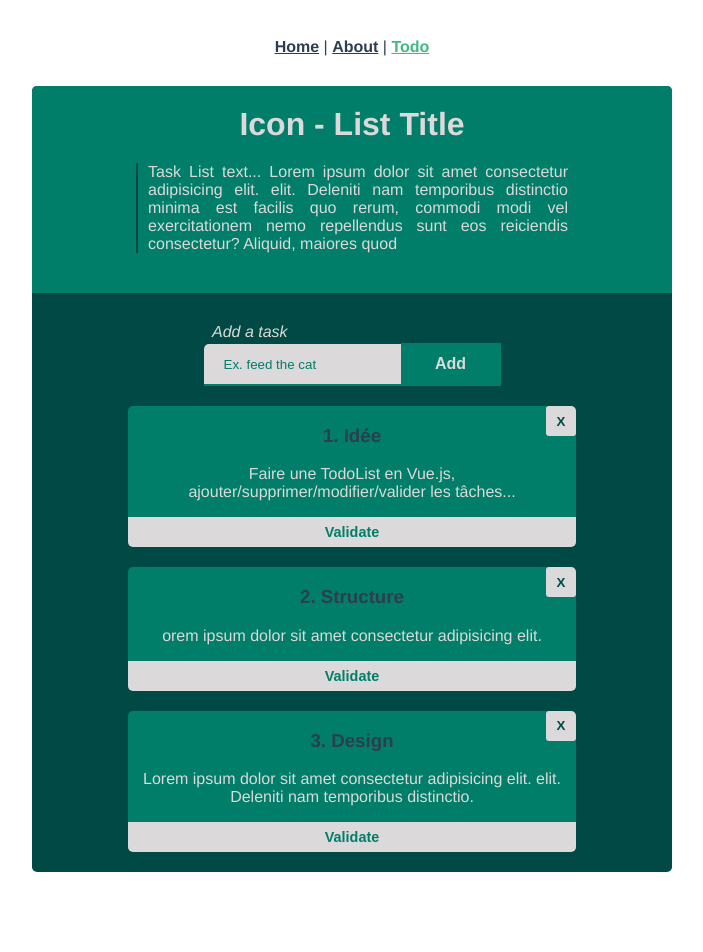
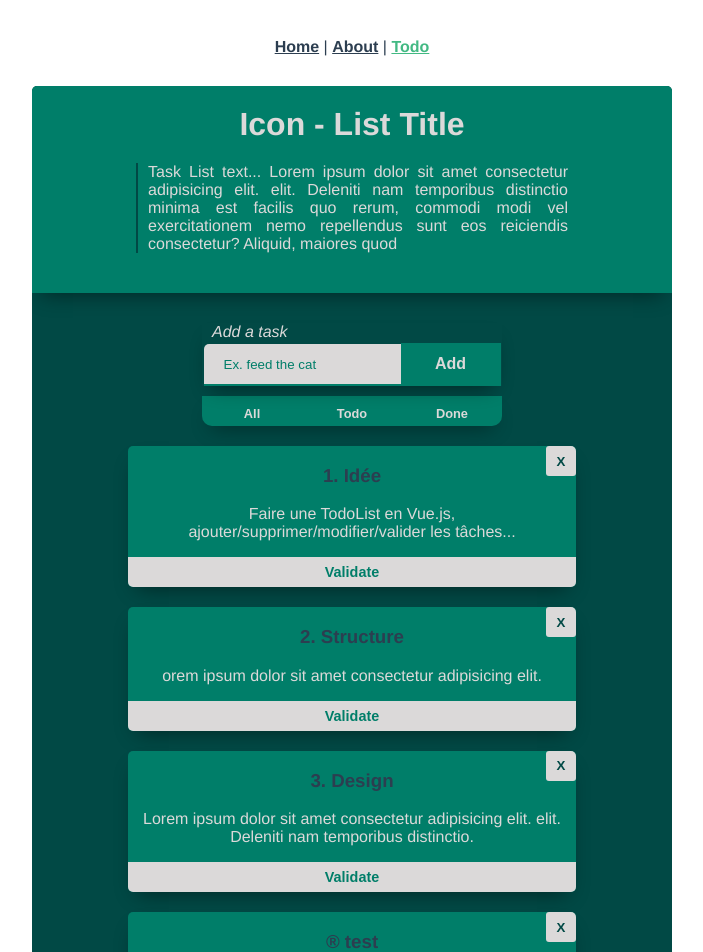
Before and after one commit to mlhoutel/TodoVue, a Vue app: page /#/todo in a window 1280 px wide. Shown: the top 952 px of the page, without its empty margins (288-991 px from the left). Before the commit the page ends 880 px from the top, so only its background shows below. Built offline with nearby package versions, Linux system fonts and the light colour scheme.

Commit message:
Functionnalities and buttons

```diff
--- a/src/components/TodoList.vue
+++ b/src/components/TodoList.vue
@@ -4,21 +4,49 @@
             <h1>{{ icon }} - {{ title }}</h1>
             <p>{{ message }}</p>
         </div>
-        <form v-on:submit.prevent="addNewTodo">
+        <form v-on:submit.prevent>
             <label for="new-todo">Add a task</label>
             <input
-                v-model="newTodoText"
+                v-model="todotitle"
                 id="new-todo"
                 placeholder="Ex. feed the cat"
             />
-            <button>Add</button>
+            <!-- prettier-ignore -->
+            <button v-on:click="add($event, todotitle, items); todotitle = ''">
+                Add
+            </button>
         </form>
+        <div class="selector">
+            <button
+                class="select-all"
+                :class="{ selected: AllSelected }"
+                v-on:click="selected = 0"
+            >
+                All
+            </button>
+            <button
+                class="select-todo"
+                :class="{ selected: TodoSelected }"
+                v-on:click="selected = 1"
+            >
+                Todo
+            </button>
+
+            <button
+                class="select-done"
+                :class="{ selected: DoneSelected }"
+                v-on:click="selected = 2"
+            >
+                Done
+            </button>
+        </div>
         <ul>
             <TodoListItem
-                v-for="(item, index) in items"
+                v-for="(item, index) in Items()"
                 :item="item"
                 :index="index"
                 :key="item.id"
+                :remove="SelfRemove"
             />
         </ul>
     </div>
@@ -28,6 +56,13 @@
 import { defineComponent } from 'vue'
 import TodoListItem from '@/components/TodoListItem.vue'
 
+interface Item {
+    id: Number
+    icon: String
+    title: String
+    message: String
+    done: Boolean
+}
 export default defineComponent({
     name: 'TodoList',
     components: {
@@ -38,9 +73,47 @@ export default defineComponent({
         icon: String,
         title: String,
         message: String,
+        selected: Number,
         items: {
             type: Array,
             default: () => [],
+        },
+        add: {
+            type: Function,
+            required: true,
+        },
+        remove: {
+            type: Function,
+            required: true,
+        },
+    },
+    methods: {
+        SelfRemove(event: Event, index: Number) {
+            this.remove(event, index, this.items)
+        },
+        AllSelected() {
+            console.log(this.selected)
+            let select: Boolean = this.selected == 0
+            return select
+        },
+        TodoSelected() {
+            return this.selected == 1
+        },
+        DoneSelected() {
+            return this.selected == 2
+        },
+        Items() {
+            let array = []
+            for (let item of this.items) {
+                let properties = []
+                let keys = Object.getOwnPropertyNames(item)
+
+                console.log(Object.values(keys))
+                for (let key of keys) {
+                }
+                array.push(item)
+            }
+            return array
         },
     },
 })
@@ -63,6 +136,10 @@ export default defineComponent({
     background-color: #007e69;
     padding: 20px;
     margin-bottom: 20px;
+
+    -webkit-box-shadow: 0px 10px 20px -9px rgba(0, 0, 0, 0.49);
+    -moz-box-shadow: 0px 10px 20px -9px rgba(0, 0, 0, 0.49);
+    box-shadow: 0px 10px 20px -9px rgba(0, 0, 0, 0.49);
 }
 .intro h1 {
     color: #dbd9d9;
@@ -81,11 +158,15 @@ export default defineComponent({
 form {
     position: relative;
     padding-top: 20px;
-    margin: 10px auto auto auto;
+    margin: 10px auto 10px auto;
     width: 300px;
     display: inline-block;
+
+    -webkit-box-shadow: 0px 10px 20px -9px rgba(0, 0, 0, 0.49);
+    -moz-box-shadow: 0px 10px 20px -9px rgba(0, 0, 0, 0.49);
+    box-shadow: 0px 10px 20px -9px rgba(0, 0, 0, 0.49);
 }
-label {
+form label {
     position: absolute;
     display: block;
     top: 0px;
@@ -94,7 +175,7 @@ label {
     color: #dbd9d9;
     font-style: italic;
 }
-input {
+form input {
     width: auto;
     height: 40px;
     background-color: #dbd9d9;
@@ -102,10 +183,10 @@ input {
     padding-left: 20px;
     border-radius: 5px 0px 0px 0px;
 }
-input::placeholder {
+form input::placeholder {
     color: #007e69;
 }
-button {
+form button {
     width: 100px;
     height: 43px;
     background-color: #007e69;
@@ -114,13 +195,46 @@ button {
     font-weight: bold;
 }
 
-input,
-button {
+form input,
+form button {
     border: none;
     border-bottom: 2px solid #007e69;
 }
-input:focus,
-button:focus {
+form input:focus,
+form button:focus {
     outline: none;
 }
+
+.selector {
+    overflow: hidden;
+    border-radius: 0px 0px 10px 10px;
+    width: 300px;
+    margin: auto;
+    height: 30px;
+    padding: 0px;
+
+    -webkit-box-shadow: 0px 10px 20px -9px rgba(0, 0, 0, 0.49);
+    -moz-box-shadow: 0px 10px 20px -9px rgba(0, 0, 0, 0.49);
+    box-shadow: 0px 10px 20px -9px rgba(0, 0, 0, 0.49);
+}
+.selector button {
+    display: inline-block;
+    width: 33.33%;
+    height: 30px;
+    border: none;
+    border-top: 5px solid #007e69;
+    background-color: #dbd9d9;
+    color: #007e69;
+    font-size: 0.8em;
+    font-weight: bold;
+}
+
+.selector button:focus {
+    outline: none;
+}
+
+button.selected {
+    background-color: #007e69;
+    color: #dbd9d9;
+}
 </style>
--- a/src/components/TodoListItem.vue
+++ b/src/components/TodoListItem.vue
@@ -1,10 +1,21 @@
 <template>
-    <li class="todolistitem">
+    <li class="todolistitem" v-bind:class="{ done: item.done }">
         <div>
             <h3>{{ item.icon }} {{ item.title }}</h3>
             <p v-if="item.message.trim() !== ''">{{ item.message }}</p>
-            <button class="validate">Validate</button>
-            <button class="delete">X</button>
+            <button
+                class="validate"
+                v-if="item.done"
+                v-on:click="item.done = false"
+            >
+                Cancel
+            </button>
+            <button class="validate" v-else v-on:click="item.done = true">
+                Validate
+            </button>
+            <button class="delete" v-on:click="remove($event, item)">
+                X
+            </button>
         </div>
     </li>
 </template>
@@ -17,6 +28,10 @@ export default defineComponent({
     props: {
         item: {
             type: Object,
+            required: true,
+        },
+        remove: {
+            type: Function,
             required: true,
         },
     },
@@ -32,6 +47,13 @@ export default defineComponent({
     overflow: hidden;
     border-radius: 5px;
     margin-top: 20px;
+
+    -webkit-box-shadow: 0px 10px 20px -9px rgba(0, 0, 0, 0.49);
+    -moz-box-shadow: 0px 10px 20px -9px rgba(0, 0, 0, 0.49);
+    box-shadow: 0px 10px 20px -9px rgba(0, 0, 0, 0.49);
+}
+.done {
+    filter: hue-rotate(10deg) grayscale(60%) contrast(80%);
 }
 div {
 }
--- a/src/views/Todo.vue
+++ b/src/views/Todo.vue
@@ -6,6 +6,9 @@
             :title="title"
             :message="message"
             :items="items"
+            :selected="selected"
+            :add="add"
+            :remove="remove"
         />
     </div>
 </template>
@@ -16,7 +19,6 @@ import TodoList from '@/components/TodoList.vue'
 import TodoListItem from '@/components/TodoListItem.vue'
 
 export default {
-    el: '#todo-list',
     components: {
         TodoList,
         TodoListItem,
@@ -35,6 +37,7 @@ export default {
                     title: 'Idée',
                     message:
                         'Faire une TodoList en Vue.js, ajouter/supprimer/modifier/valider les tâches...',
+                    done: false,
                 },
                 {
                     id: 1,
@@ -42,6 +45,7 @@ export default {
                     title: 'Structure',
                     message:
                         'orem ipsum dolor sit amet consectetur adipisicing elit.',
+                    done: false,
                 },
                 {
                     id: 2,
@@ -49,9 +53,49 @@ export default {
                     title: 'Design',
                     message:
                         'Lorem ipsum dolor sit amet consectetur adipisicing elit. elit. Deleniti nam temporibus distinctio.',
+                    done: false,
+                },
+                {
+                    id: 3,
+                    icon: '®',
+                    title: 'test',
+                    message: '',
+                    done: false,
                 },
             ],
+            selected: 0,
         }
+    },
+    methods: {
+        add: function(event: Event, title: String, items: Array<Object>) {
+            items.push({
+                icon: '',
+                title: title,
+                message: '',
+                done: false,
+            })
+        },
+        remove(event: Event, item: Object, items: Array<Object>) {
+            items.splice(items.indexOf(item), 1)
+        },
+        read(event: Event) {
+            const fs = require('fs')
+            fs.readFile('items.txt', (err: Error, data: Object) => {
+                if (err) {
+                    throw err
+                }
+                console.log(data.toString())
+            })
+        },
+        save(event: Event) {
+            const data = JSON.stringify('...')
+            const fs = require('fs')
+            try {
+                fs.writeFileSync('items.txt', data, 'utf-8')
+            } catch (e) {
+                alert('Failed to save the file !')
+            }
+        },
     },
 }
 </script>
```
Also changed, not shown: .eslintrc.json.
